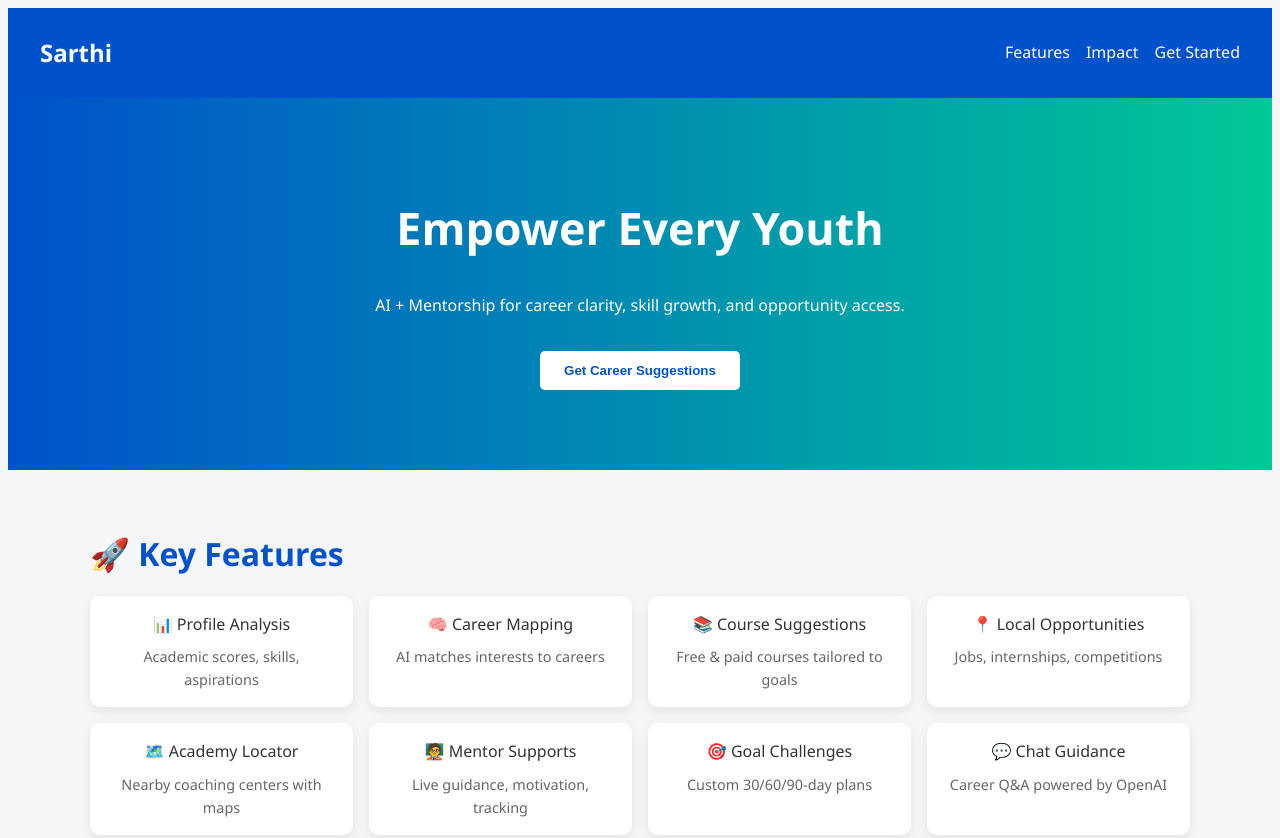
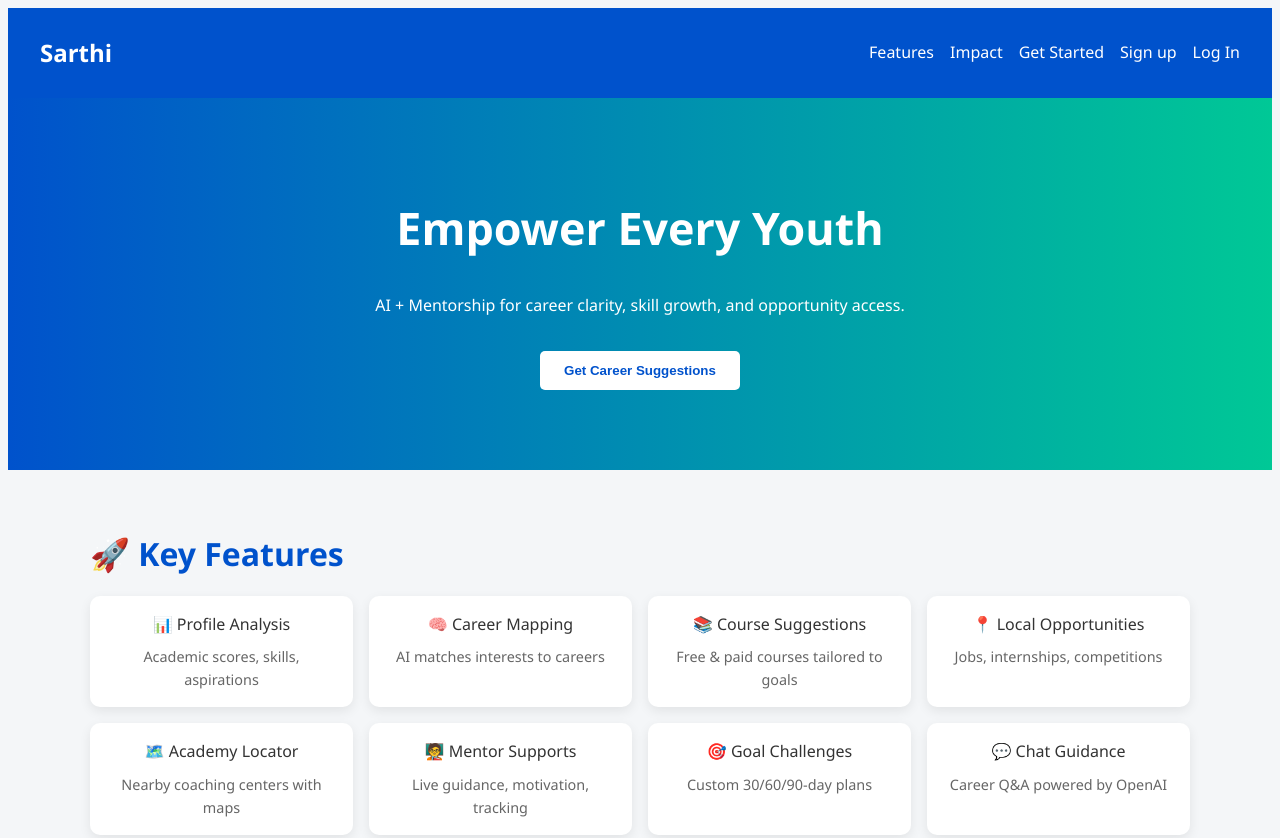
Before and after one commit to Gouravjaat07/SARTHI, a plain HTML site: page index.html in a window 1280 px wide. Shown: the top 838 px of the page. Drawn offline with Linux system fonts and the light colour scheme.

Commit message:
Update index.html

```diff
--- a/index.html
+++ b/index.html
@@ -13,6 +13,8 @@
       <li><a href="#features">Features</a></li>
       <li><a href="#impact">Impact</a></li>
       <li><a href="#start">Get Started</a></li>
+      <li><a href="#signup">Sign up</a></li>
+      <li><a href="#login">Log In</a></li>
     </ul>
   </nav>
 
```
